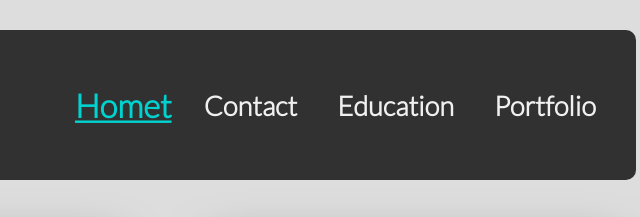
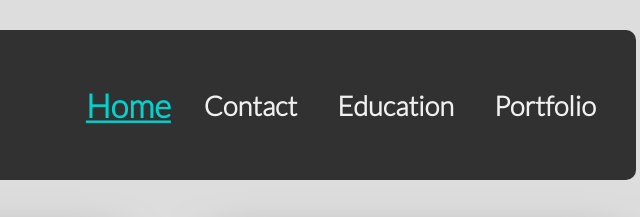
Before and after one commit to OscarDonald/CV-page, a plain HTML site: page index.html in a window 1280 px wide. Shown: the top 217 px of the page, 504-1144 px from the left. Drawn offline with Linux system fonts and the light colour scheme; files whose address does not match are found by name; a web font is replaced by a local one.

Commit message:
Update index
tog bort t igen

```diff
--- a/index.html
+++ b/index.html
@@ -24,7 +24,7 @@
             <li class="list-item"><a href="education.html">Education</a></li>
             <li class="list-item"><a href="contact.html">Contact</a></li>
             <li class="list-item">
-              <a href="index.html" id="current">Homet</a>
+              <a href="index.html" id="current">Home</a>
             </li>
           </ul>
       </header>
```
